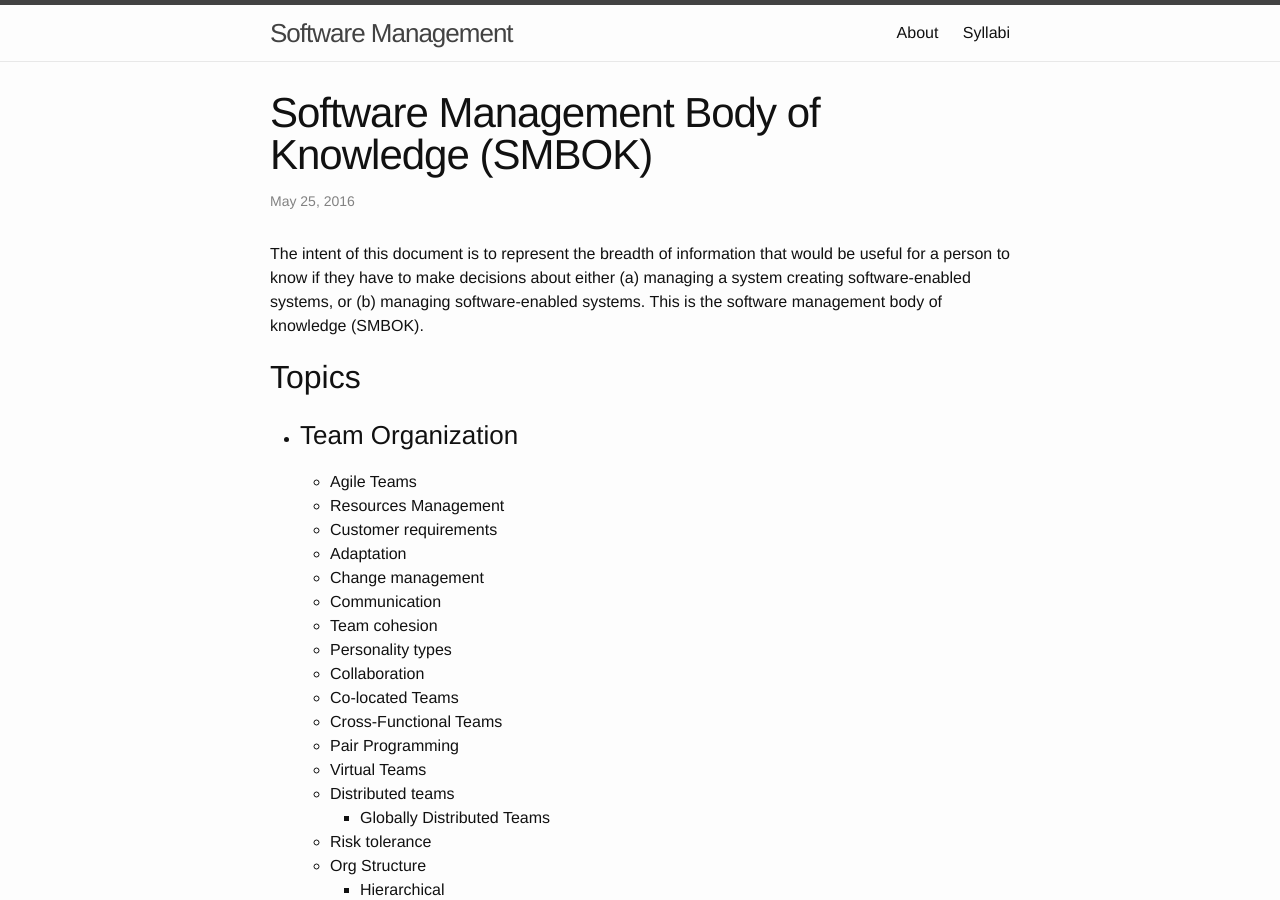
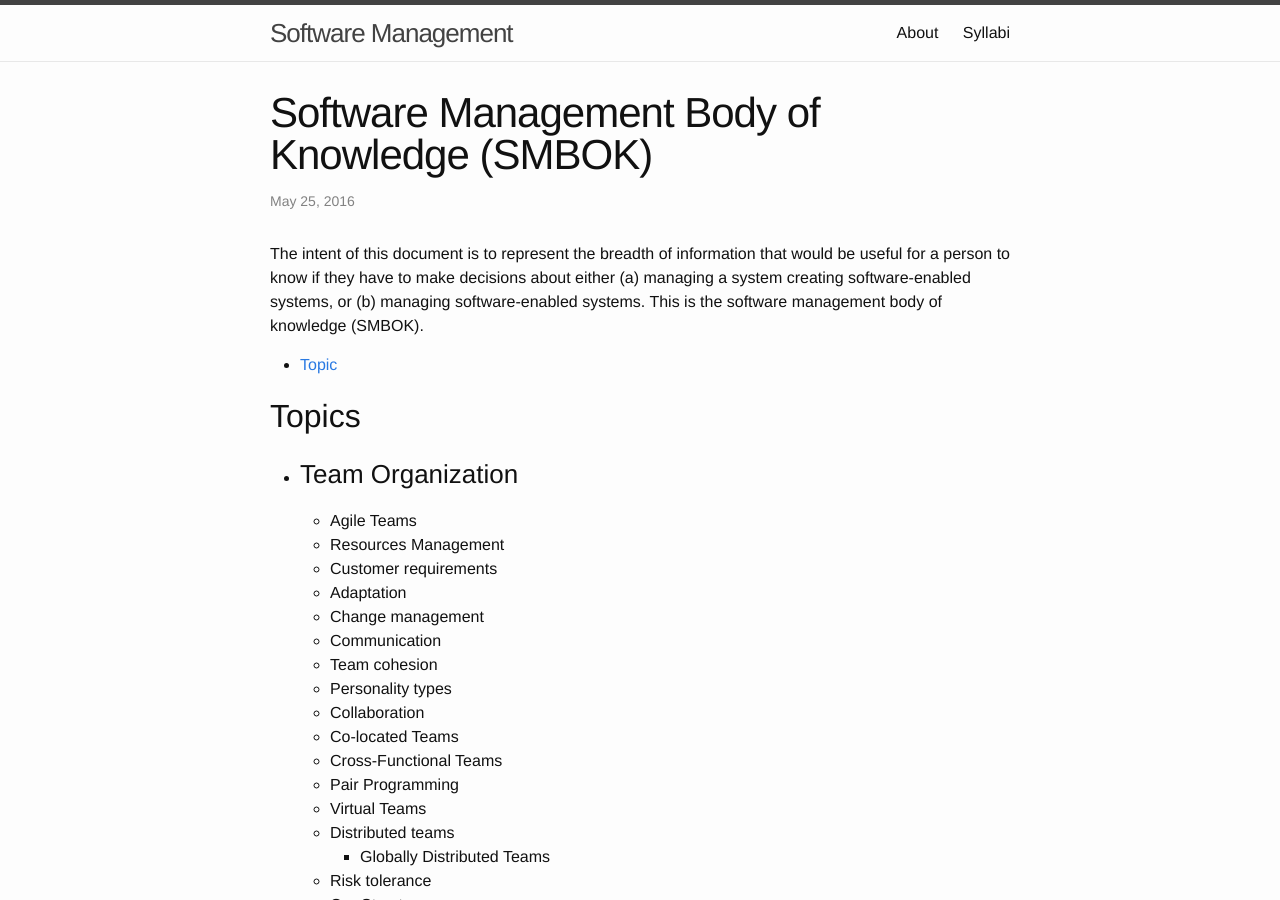
Before and after one commit to css566/css566.github.io, a Jekyll site: the page built from _posts/2016-05-25-SWBOK.md, in a window 1280 px wide and 900 px high. Built offline with Jekyll 4.4.1, drawn with Linux system fonts in a browser that asks for light colours; comment, search, counter and statistics services are not loaded.

Commit message:
Update 2016-05-25-SWBOK.md

```diff
--- a/_posts/2016-05-25-SWBOK.md
+++ b/_posts/2016-05-25-SWBOK.md
@@ -5,6 +5,8 @@ date: 2016-05-25
 ---
 
 The intent of this document is to represent the breadth of information that would be useful for a person to know if they have to make decisions about either (a) managing a system creating software-enabled systems, or (b) managing software-enabled systems. This is the software management body of knowledge (SMBOK).
+
+- [Topic]({% post_url 2016-05-25-SWBOK %})
 
 ## Topics
 
```
